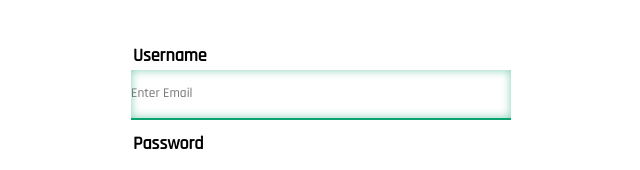
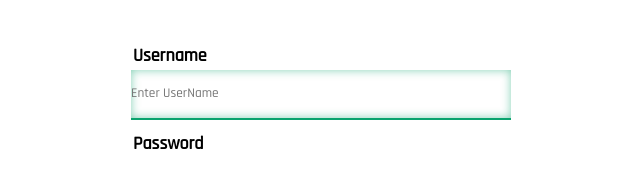
Before and after one commit to aneeqgulzar/react-vite-appointments, a React (Vite) app: page / in a window 1280 px wide. Shown: the part 138-308 px from the top of the page, without its empty margins (319-959 px from the left). Built offline with nearby package versions, Linux system fonts and the light colour scheme.

Commit message:
change input

```diff
--- a/src/components/Login.css
+++ b/src/components/Login.css
@@ -40,7 +40,7 @@
 margin-left: 3%;
 }
 
-input[type="email"]{
+input[type="text"]{
   border: none;
   width: 380px;
   height: 48px;
--- a/src/components/Login.jsx
+++ b/src/components/Login.jsx
@@ -6,7 +6,7 @@
 
 
 function Login() {
-  const [email, setEmail] = useState('');
+  const [username, setusername] = useState('');
   const [password, setPassword] = useState('');
   const [navigate, setNavigate] = useState(false);
 
@@ -15,7 +15,7 @@
     e.preventDefault();
 
     const response = await axios.post('https://hiring-test-task.vercel.app/api/login', {
-        email, password
+      username, password
     }, {withCredentials: true});
 
     console.log(response.data)
@@ -40,10 +40,10 @@
               <div className="form-group">
                 <label>Username</label>
                 <input
-                  type="email"
-                  placeholder="Enter Email"
-                  value={email}
-                  onChange={(e) => setEmail(e.target.value)}
+                  type="text"
+                  placeholder="Enter UserName"
+                  value={username}
+                  onChange={(e) => setusername(e.target.value)}
                   required
                 />
               </div>
```
